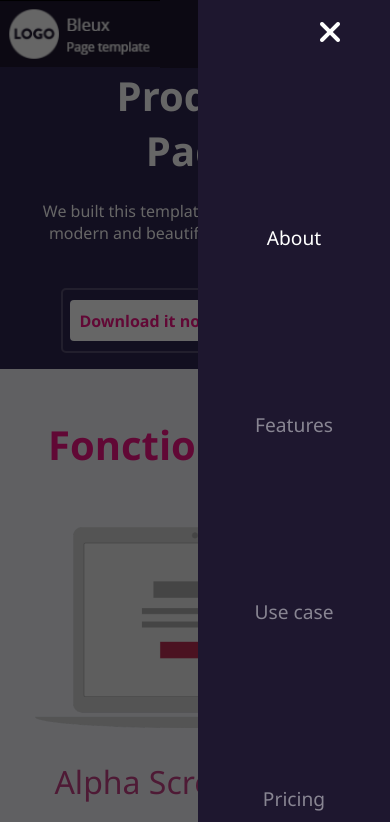
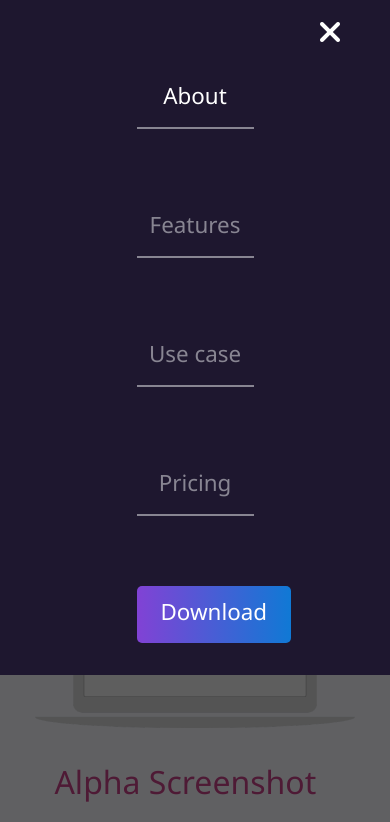
Before and after one commit to santiiago17/Maquetacion_Henry_falla, a plain HTML site: page index.html in a window 390 px wide. Both pictures are taken after a click on the button 360 px from the left and 34 px from the top of the page. Shown: the top 822 px of the page. Drawn offline with Linux system fonts and the light colour scheme.

Commit message:
Se sigui mejorando el menú hamburguesa

```diff
--- a/index.html
+++ b/index.html
@@ -21,7 +21,7 @@
                     <li><a href="#">Features</a></li>
                     <li><a href="#">Use case</a></li>
                     <li><a href="#">Pricing</a></li>
-                    <li><a class="btn-download" href="#">Download</a></li>
+                    <li class="btn-d"><a class="btn-download" href="#">Download</a></li>
                 </ul>
             </div>
         </nav>
--- a/style.css
+++ b/style.css
@@ -405,8 +405,8 @@ footer div img:hover {
         top: 0;
         right: 0;
         padding-bottom: 1rem;
-        width: 40vw;
-        height: 257vh;
+        width: 100vw;
+        height: 80vh;
         position: absolute;
         background-color: #1E172F;
         box-shadow: 0 0 0 900vmax rgba(0, 0, 0, 0.6);
@@ -415,8 +415,30 @@ footer div img:hover {
     .list-menu {
         flex-direction: column;
         align-items: center;
-        gap: 10rem;
-        margin-top: 10rem;
+        gap: 5rem;
+        margin-top: 1rem;
+    }
+
+    .list-menu li{
+        border-bottom: solid 2px #888592;
+        width: 30vw;
+        text-align: center;
+        padding-bottom: 1rem;
+    }
+    .list-menu li a{
+        font-size: 1.4rem;
+    }
+
+    .list-menu li:hover{
+        border-bottom:solid 2px white;
+    }
+
+    .list-menu .btn-d{
+        border-bottom: solid 0px;
+    }
+
+    .list-menu .btn-d:hover{
+        border-bottom: solid 0px;
     }
 
     .img1 {
@@ -582,6 +604,8 @@ footer div img:hover {
         width: 12rem;
         right: 0;
         top: 0rem;
+        width: 100vw;
+        height: 80vh;
         position: absolute;
         background-color: #1E172F;
         padding: 0 2rem 1rem 2rem;
@@ -592,9 +616,33 @@ footer div img:hover {
         visibility: visible;
     }
 
-
     .list-menu {
         flex-direction: column;
+        align-items: center;
+        gap: 5rem;
+        margin-top: 1rem;
+    }
+
+    .list-menu li{
+        border-bottom: solid 2px #888592;
+        width: 30vw;
+        text-align: center;
+        padding-bottom: 1rem;
+    }
+    .list-menu li a{
+        font-size: 1.4rem;
+    }
+
+    .list-menu li:hover{
+        border-bottom:solid 2px white;
+    }
+
+    .list-menu .btn-d{
+        border-bottom: solid 0px;
+    }
+
+    .list-menu .btn-d:hover{
+        border-bottom: solid 0px;
     }
 
     .img1 {
```
